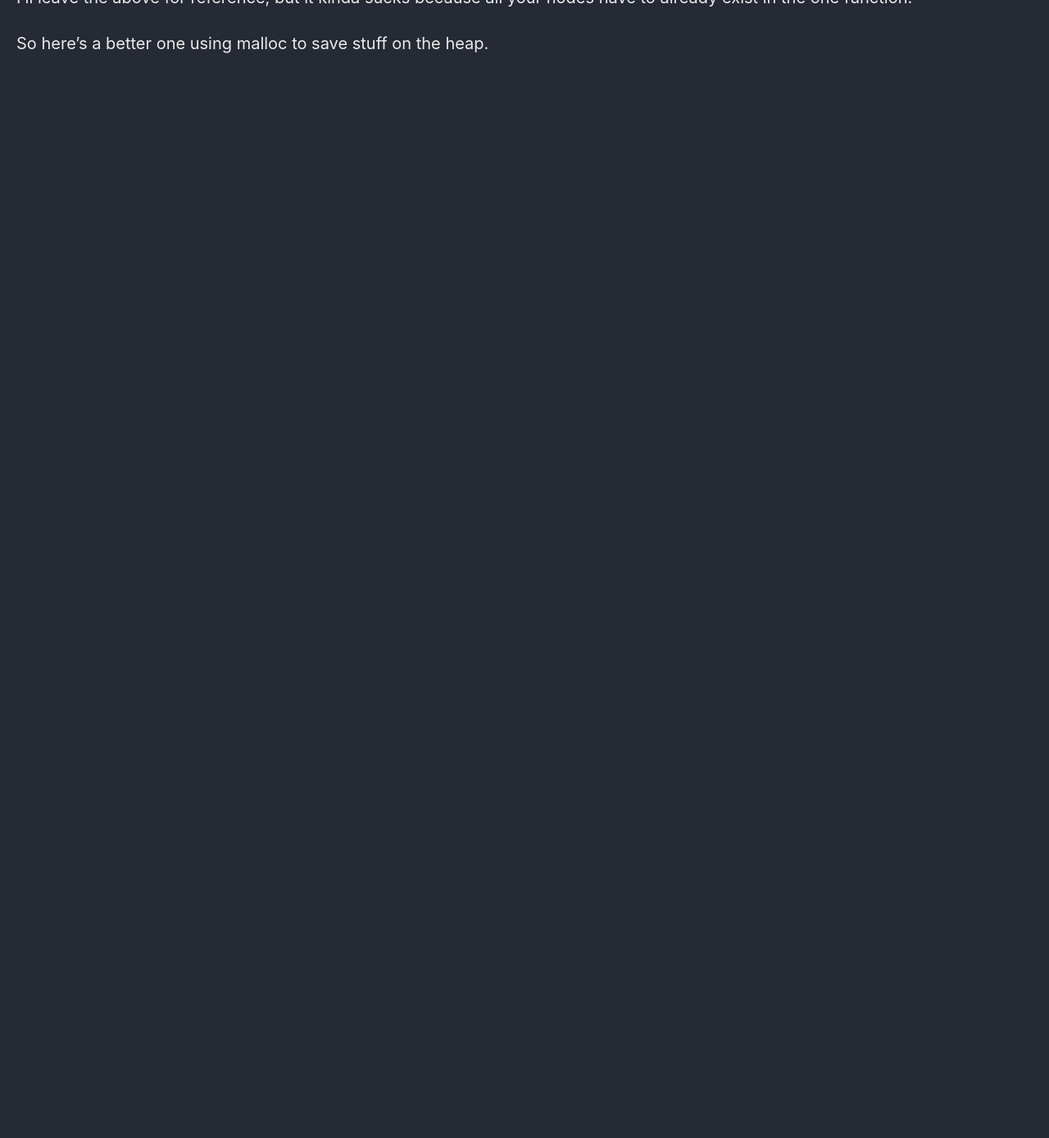
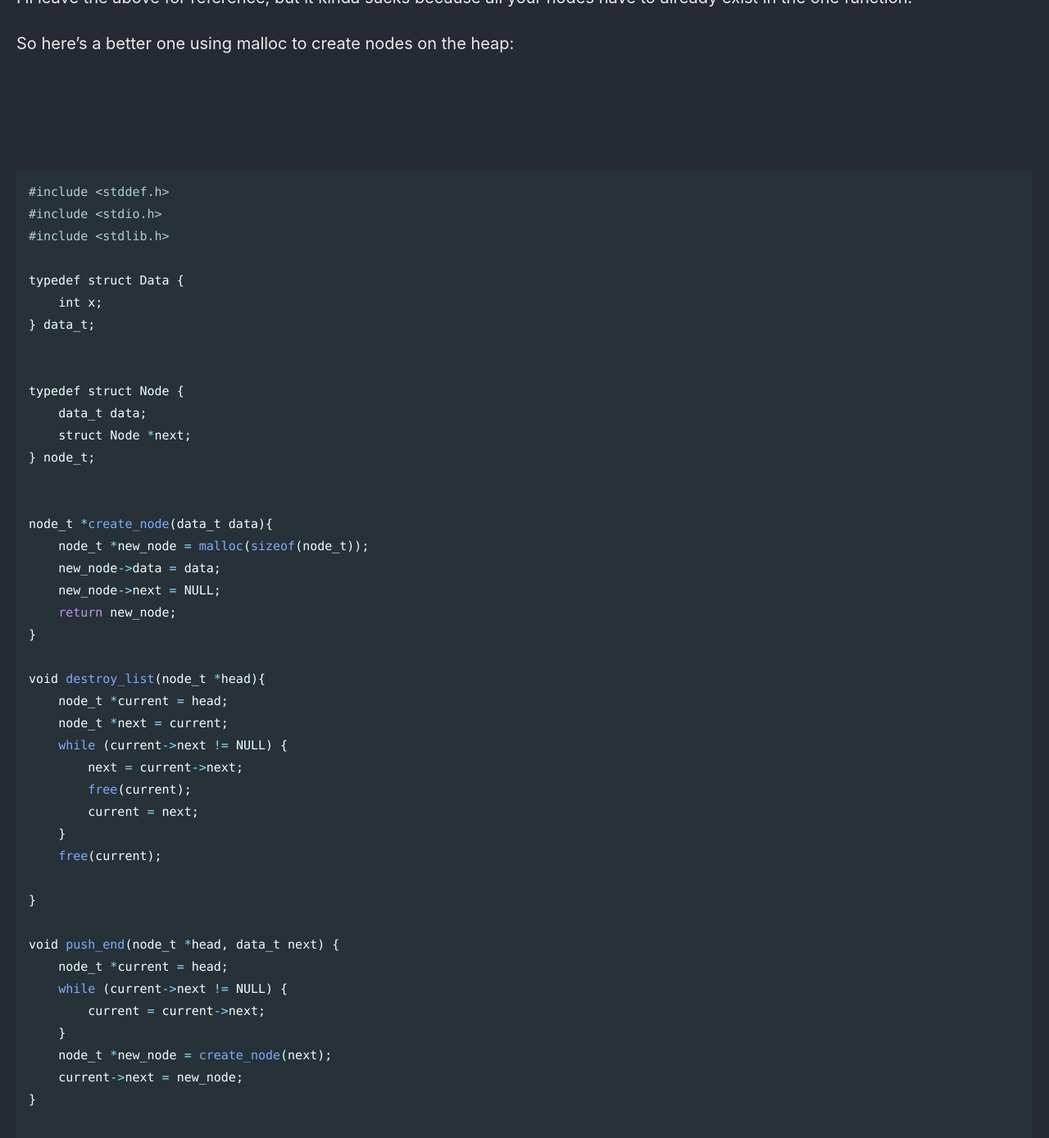
Before and after one commit to Connor-McCartney/Connor-McCartney.github.io, a Jekyll site: the page built from _pages/misc/C.md, in a window 1280 px wide and 1400 px high, scrolled down 1184 px. Shown: the top 1388 px of the window at 82% size. Built offline with Jekyll 4.4.1, drawn with Linux system fonts in a browser that asks for light colours; cached includes are drawn as plain includes; before the commit the page ends 1420 px from its top, so only the background shows below that; some of the changed text lies outside the part shown.

Commit message:
Update C.md

````diff
--- a/_pages/misc/C.md
+++ b/_pages/misc/C.md
@@ -46,8 +46,71 @@ int main() {
 I'll leave the above for reference, but it kinda sucks because all your nodes have to already exist in the one function.
 
 
-So here's a better one using malloc to save stuff on the heap.
+So here's a better one using malloc to create nodes on the heap:
 
 <br>
 
 <br>
+
+```python
+#include <stddef.h>
+#include <stdio.h>
+#include <stdlib.h>
+
+typedef struct Data {
+    int x;
+} data_t;
+
+
+typedef struct Node {
+    data_t data;
+    struct Node *next;
+} node_t;
+
+
+node_t *create_node(data_t data){
+    node_t *new_node = malloc(sizeof(node_t));
+    new_node->data = data;
+    new_node->next = NULL;
+    return new_node;
+}
+
+void destroy_list(node_t *head){
+    node_t *current = head;
+    node_t *next = current;
+    while (current->next != NULL) {
+        next = current->next;
+        free(current);
+        current = next;
+    }
+    free(current);
+
+}
+
+void push_end(node_t *head, data_t next) {
+    node_t *current = head;
+    while (current->next != NULL) {
+        current = current->next;
+    }
+    node_t *new_node = create_node(next);
+    current->next = new_node;
+}
+
+
+int main() {
+    node_t *head = malloc(sizeof(node_t));
+
+    for (int i=0; i<10; i++) {
+        data_t d = {i};
+        push_end(head, d);
+    }
+
+    node_t *current = head;
+    while (current->next != NULL) {
+        current = current->next;
+        printf("%d\n", current->data.x);
+    }
+
+    destroy_list(head);
+}
+```
````
